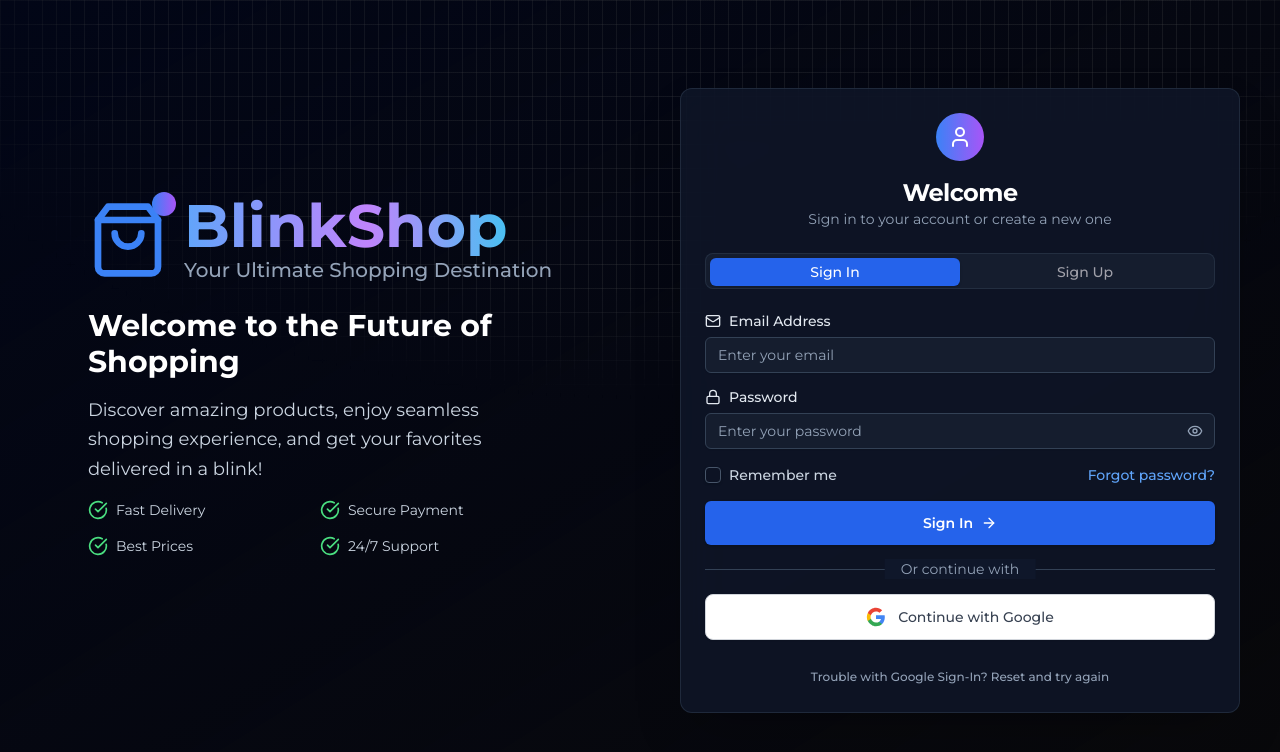
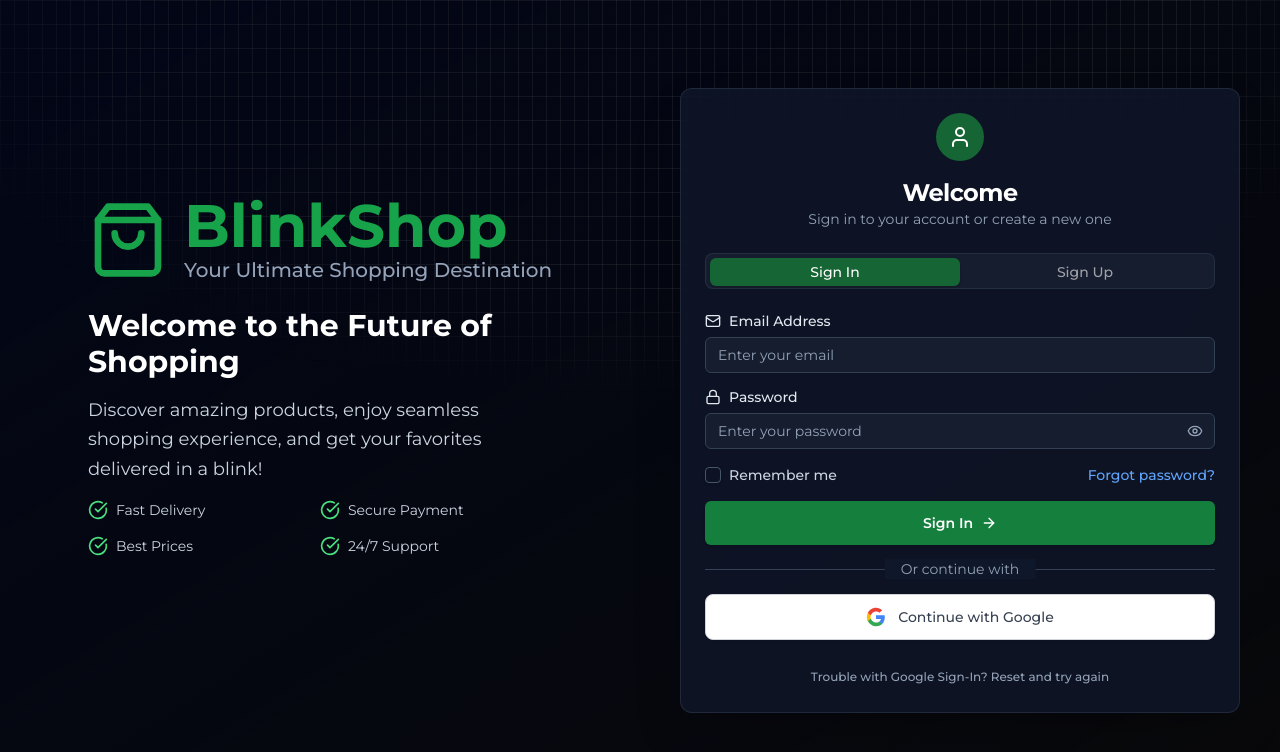
Before and after one commit to NarendraPapasani/ecommerce-website, a React (Vite) app in the folder client/: page /login in a window 1280 px wide. Shown: the top 752 px of the page. Built offline with nearby package versions, Linux system fonts and the light colour scheme.

Commit message:
Update color scheme to green for branding consistency in Login, HeroSection, and Navbar components

```diff
--- a/client/src/Pages/auth/login.jsx
+++ b/client/src/Pages/auth/login.jsx
@@ -786,11 +786,10 @@
           <div className="mb-12">
             <div className="flex items-center justify-start mb-6">
               <div className="relative">
-                <ShoppingBag className="w-20 h-20 text-blue-500 animate-pulse" />
-                <div className="absolute -top-2 -right-2 w-6 h-6 bg-gradient-to-r from-blue-500 to-purple-500 rounded-full animate-ping"></div>
+                <ShoppingBag className="w-20 h-20 text-green-600" />
               </div>
               <div className="ml-4">
-                <h1 className="text-6xl font-bold bg-gradient-to-r from-blue-400 via-purple-400 to-cyan-400 bg-clip-text text-transparent">
+                <h1 className="text-6xl font-bold text-green-600 bg-clip-text">
                   BlinkShop
                 </h1>
                 <p className="text-slate-400 text-xl font-medium">
@@ -835,11 +834,11 @@
         <div className="flex lg:hidden justify-center items-center pt-8 pb-4">
           <div className="flex items-center">
             <div className="relative">
-              <ShoppingBag className="w-12 h-12 text-blue-500" />
+              <ShoppingBag className="w-12 h-12 text-green-600" />
               <div className="absolute -top-1 -right-1 w-3 h-3 bg-gradient-to-r from-blue-500 to-purple-500 rounded-full animate-ping"></div>
             </div>
             <div className="ml-3">
-              <h1 className="text-3xl font-bold bg-gradient-to-r from-blue-400 via-purple-400 to-cyan-400 bg-clip-text text-transparent">
+              <h1 className="text-3xl font-bold bg-green-600 bg-clip-text">
                 BlinkShop
               </h1>
             </div>
@@ -850,7 +849,7 @@
         <div className="w-full lg:w-1/2 flex items-center justify-center p-2 lg:p-10 lg:min-h-screen">
           <Card className="w-full lg:min-w-[500px] max-w-xl bg-slate-900/80 backdrop-blur-xl border-slate-700/50 shadow-2xl">
             <CardHeader className="text-center space-y-4">
-              <div className="mx-auto w-12 h-12 bg-gradient-to-r from-blue-500 to-purple-500 rounded-full flex items-center justify-center">
+              <div className="mx-auto w-12 h-12 bg-green-800 rounded-full flex items-center justify-center">
                 <User className="w-6 h-6 text-white" />
               </div>
               <div>
@@ -868,13 +867,13 @@
                 <TabsList className="grid w-full grid-cols-2 bg-slate-800/50 border border-slate-700/50 sticky top-0 z-10">
                   <TabsTrigger
                     value="login"
-                    className="data-[state=active]:bg-blue-600 data-[state=active]:text-white"
+                    className="data-[state=active]:bg-green-800 data-[state=active]:text-white"
                   >
                     Sign In
                   </TabsTrigger>
                   <TabsTrigger
                     value="signup"
-                    className="data-[state=active]:bg-blue-600 data-[state=active]:text-white"
+                    className="data-[state=active]:bg-green-800 data-[state=active]:text-white"
                   >
                     Sign Up
                   </TabsTrigger>
@@ -996,7 +995,7 @@
 
                     <Button
                       type="submit"
-                      className="w-full bg-blue-600 hover:bg-blue-700 text-white font-semibold h-11"
+                      className="w-full bg-green-700 hover:bg-green-800 text-white font-semibold h-11"
                       disabled={loginLoading}
                     >
                       {loginLoading ? (
@@ -1653,7 +1652,7 @@
 
                     <Button
                       type="submit"
-                      className="w-full bg-blue-600 hover:bg-blue-700 text-white font-semibold h-11"
+                      className="w-full bg-green-800 hover:bg-green-900 text-white font-semibold h-11"
                       disabled={signupLoading || !emailVerified}
                     >
                       {signupLoading ? (
--- a/client/src/Pages/home/HeroSection.jsx
+++ b/client/src/Pages/home/HeroSection.jsx
@@ -56,7 +56,7 @@
           <div className="space-y-8">
             {/* Main Heading */}
             <div className="space-y-4">
-              <div className="flex items-center space-x-2 text-blue-400 font-semibold">
+              <div className="flex items-center space-x-2 text-green-600 font-semibold">
                 <ShoppingBag className="h-5 w-5" />
                 <span className="font-['Montserrat']">
                   {isLoggedIn
@@ -65,10 +65,10 @@
                 </span>
               </div>
 
-              <h1 className="text-4xl md:text-6xl text-left font-bold text-white leading-tight font-['Montserrat']">
+              <h1 className="text-4xl md:text-6xl text-left font-bold text-green-700 leading-tight font-['Montserrat']">
                 Shop Smart,
                 <br />
-                <span className="text-transparent bg-clip-text bg-gradient-to-r from-blue-400 to-purple-600">
+                <span className="text-transparent bg-clip-text text-green-700">
                   Shop Fast
                 </span>
               </h1>
@@ -105,7 +105,7 @@
                 <>
                   <Button
                     size="lg"
-                    className="bg-blue-600 hover:bg-blue-700 text-white font-['Montserrat'] text-lg px-8"
+                    className="bg-green-700 hover:bg-green-800 text-white font-['Montserrat'] text-lg px-8"
                     onClick={() => navigate("/products/all")}
                   >
                     Shop Now
--- a/client/src/Pages/home/Navbar.jsx
+++ b/client/src/Pages/home/Navbar.jsx
@@ -116,8 +116,8 @@
         <div className="flex h-16 items-center justify-between">
           {/* Logo */}
           <Link to="/" className="flex items-center space-x-2">
-            <ShoppingBag className="h-8 w-8 text-blue-500" />
-            <h1 className="text-3xl lg:text-3xl font-bold bg-gradient-to-r from-blue-400 via-purple-400 to-cyan-400 bg-clip-text text-transparent">
+            <ShoppingBag className="h-8 w-8 text-green-500" />
+            <h1 className="text-3xl lg:text-3xl font-bold text-green-600 bg-clip-text">
               BlinkShop
             </h1>
           </Link>
```
